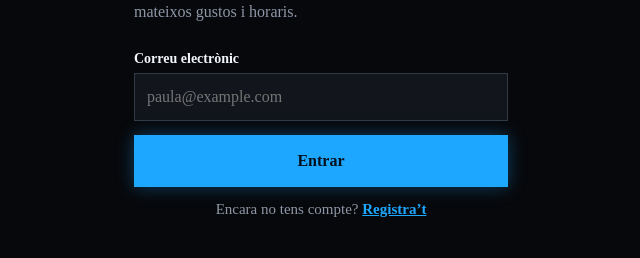
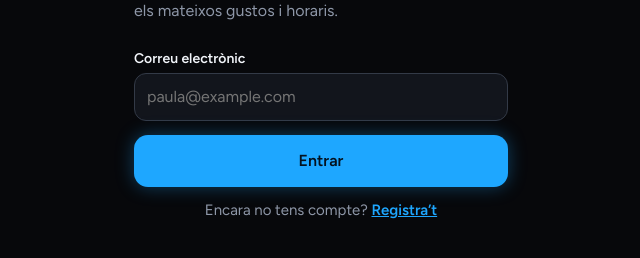
Before and after one commit to Norita213/sgbd-neo4j-xarxa, a plain HTML site: page frontend/index.html in a window 1280 px wide. Shown: the part 472-730 px from the top of the page, without its empty margins (319-959 px from the left). Drawn offline with nearby package versions, Linux system fonts and the light colour scheme.

Commit message:
Arreglar la tipografia: les variables de lletra i arrodoniments eren només al mode clar

```diff
--- a/frontend/css/afinit.css
+++ b/frontend/css/afinit.css
@@ -89,7 +89,10 @@
   --danger-soft: #FDECEA;
   --unavailable-bg: #FDEBD8;
   --unavailable-text: #8A3B0C;
+}
 
+/* ---------- Tipografia i arrodoniments (iguals en els dos modes) ---------- */
+:root {
   --font-body: 'Figtree', system-ui, sans-serif;
   --font-title: 'Bricolage Grotesque', 'Figtree', sans-serif;
   --radius-sm: 12px;
```
Also changed, not shown: 1 other file.
